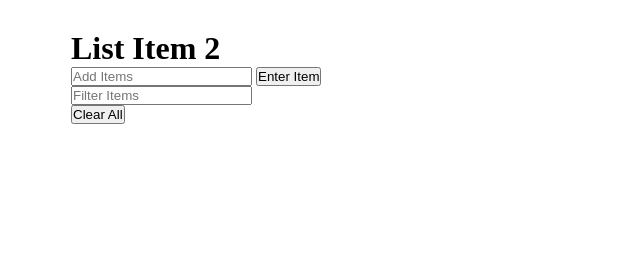
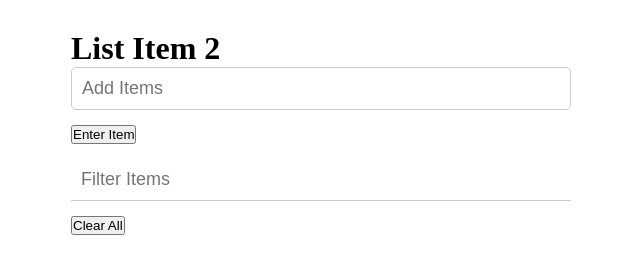
Before and after one commit to sandrorios/my-practices, a plain HTML site: page listItem2/index.html in a window 1280 px wide. Shown: the whole page, without its empty margins (319-959 px from the left). Drawn offline with Linux system fonts and the light colour scheme.

Commit message:
added some styles

```diff
--- a/listItem2/styles.css
+++ b/listItem2/styles.css
@@ -12,9 +12,22 @@
 }
 
 #input-field {
+    width: 100%;
+    padding: 10px;
+    font-size: 18px;
+    border: 1px solid #ccc;
+    border-radius: 5px;
+    margin-bottom: 15px;
     outline: none;
 }
 
 #filter {
+    width: 100%;
+    border: none;
+    border-bottom: 1px solid #ccc;
+    margin-top: 15px;
+    margin-bottom: 15px;
+    font-size: 18px;
+    padding: 10px;
     outline: none;
 }
```
